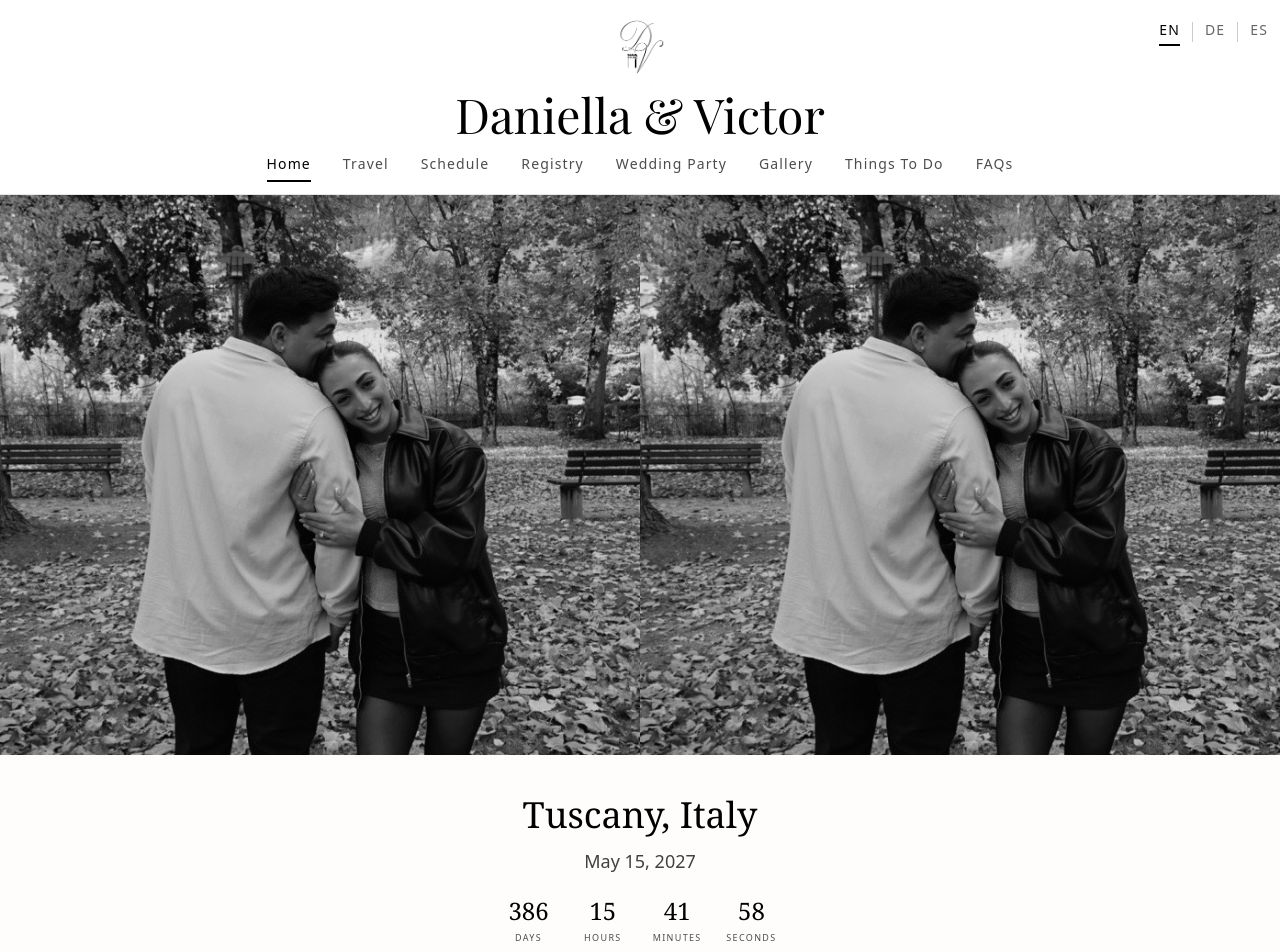
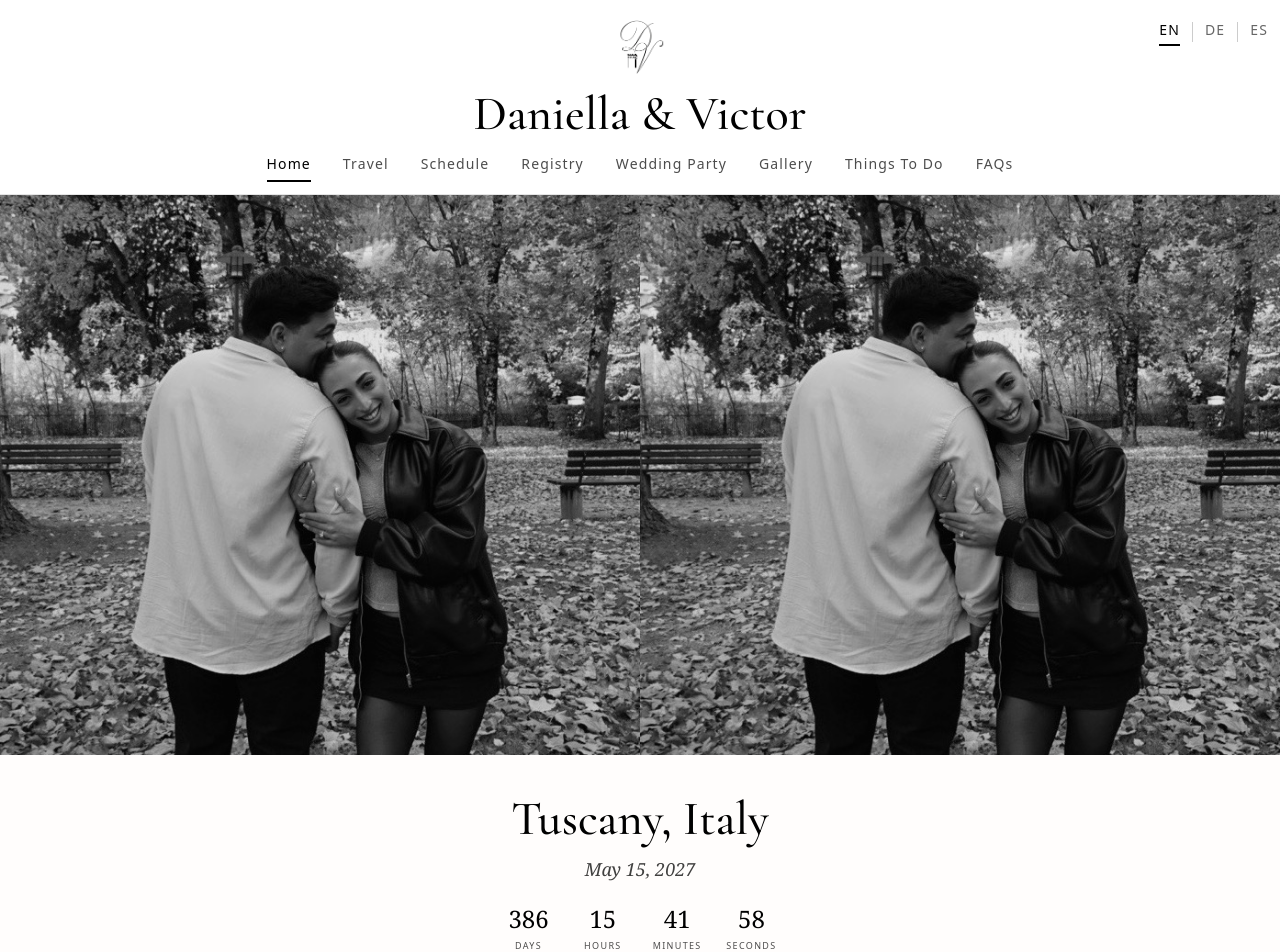
Before and after one commit to riverawedding/rivera-wedding-site, a Next.js app: page / in a window 1280 px wide. Shown: the top 952 px of the page. Built offline with nearby package versions, Linux system fonts and the light colour scheme.

Commit message:
Update logo

```diff
--- a/app/page.tsx
+++ b/app/page.tsx
@@ -1,8 +1,8 @@
 'use client';
 
 import React from 'react';
-import { Playfair_Display } from 'next/font/google';
-const playfair = Playfair_Display({
+import { Cormorant_Garamond } from 'next/font/google';
+const cormorant = Cormorant_Garamond({
   subsets: ['latin'],
   weight: ['400', '500', '600'],
 });
@@ -687,10 +687,10 @@ className="h-full w-full object-cover object-top"/></div>
 </section>
 <section className="mx-auto max-w-5xl px-6 py-10">
   <div className="text-center">
-    <p className="text-3xl font-serif text-black md:text-4xl">
-      Tuscany, Italy
-    </p>
-<p className="mt-3 text-base text-black/75 md:text-lg">
+   <p className={`${cormorant.className} text-4xl font-medium text-black md:text-5xl`}>
+  Tuscany, Italy
+</p>
+<p className="mt-3 font-serif italic text-base text-black/75 md:text-lg">
   May 15, 2027
 </p>
     <div className="mt-3 flex justify-center">
@@ -880,7 +880,7 @@ className="h-full w-full object-cover object-top"/></div>
     className="h-auto w-[70px] md:w-[90px]"
     priority
   />
-<p className={`${playfair.className} mt-2 text-center text-4xl text-black md:text-5xl`}>
+<p className={`${cormorant.className} mt-2 text-center text-4xl font-medium text-black md:text-5xl`}>
   Daniella & Victor
 </p></div>
       <div className="absolute right-[-16px] top-2 flex items-center md:right-[-20px]">
```
